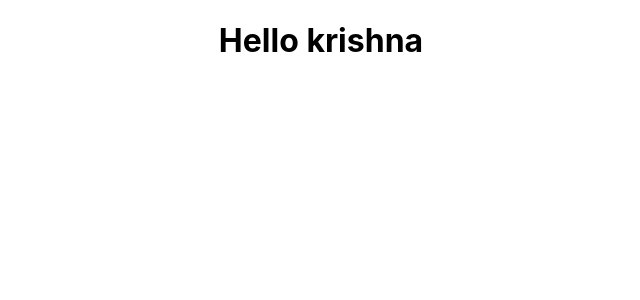
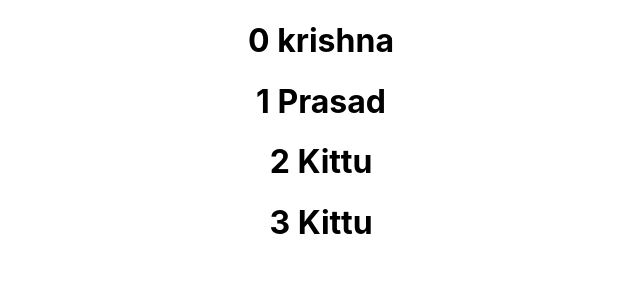
Before and after one commit to Krishnaprasad15/React, a React (Create React App) app: page / in a window 1280 px wide. Shown: the top 300 px of the page, without its empty margins (319-959 px from the left). Built offline with nearby package versions, Linux system fonts and the light colour scheme.

Commit message:
List Rendering

```diff
--- a/src/App.js
+++ b/src/App.js
@@ -9,8 +9,8 @@ import './App.css';
 // import ClickClass from './components/clickClass';
 // import BindEvent from './components/BindEvent';
 // import ParentComp from './components/ParentComp';
-
-import ConditionalRend from './components/ConditionalRend';
+// import ConditionalRend from './components/ConditionalRend';
+import ListRend from './components/ListRend';
 function App() {
   return (
     <div className="App">
@@ -22,7 +22,8 @@ function App() {
       {/* <ClickClass/> */}
       {/* <BindEvent/> */}
       {/* <ParentComp/> */}
-      <ConditionalRend/>
+      {/* <ConditionalRend/> */}
+      <ListRend/>
     </div>
   );
 }
--- /dev/null
+++ b/src/components/ListRend.js
@@ -0,0 +1,14 @@
+import React from 'react'
+
+export default function ListRend() {
+    const names=['krishna','Prasad','Kittu','Kittu']
+//   return (
+//     <div>
+//       {
+//         names.map(person=> <h1>{person}</h1>)
+//       }
+//     </div>
+    // )
+    const person= names.map((name,index)=><h1 key={index}>{index} {name}</h1>)
+    return <div>{person}</div>
+}
```
